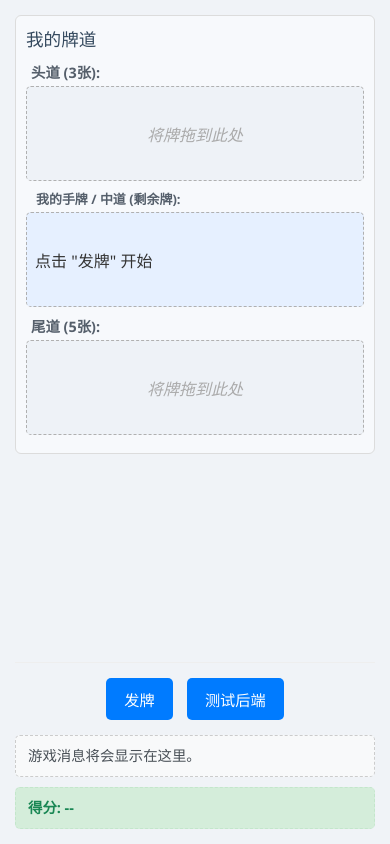
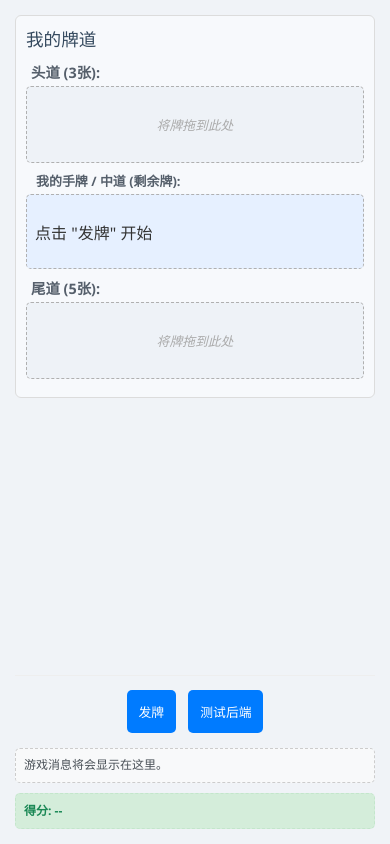
Before and after one commit to wen952888/cdd, a PHP site: page / in a window 390 px wide. Run offline with PHP 8.4, Linux system fonts and the light colour scheme.

Commit message:
Update style.css

```diff
--- a/frontend/css/style.css
+++ b/frontend/css/style.css
@@ -77,52 +78,51 @@ html, body {
 
 .hand-row, #player-hand.hand-row {
     display: flex;
-    flex-wrap: wrap; /* Allow cards to wrap to next line */
-    /* justify-content: center; /* Center cards if space allows, or flex-start */
-    justify-content: flex-start; /* Align cards to the start for a more standard look */
-    align-items: center; /* Vertically align cards in a row */
-    gap: 6px;
-    min-height: 95px; /* Adjust based on responsive card height */
+    flex-wrap: wrap;
+    justify-content: flex-start; /* Align cards to the start */
+    align-items: center;
+    gap: clamp(4px, 1vw, 6px); /* Responsive gap */
+    min-height: clamp(75px, 11vw, 100px); /* Responsive min-height based on card height */
     padding: 8px;
     border: 1px dashed #b0b0b0;
     border-radius: 5px;
     background-color: #eef2f7;
     margin-bottom: 8px;
-    width: 100%; /* Make rows take full width of player-area */
+    width: 100%;
     box-sizing: border-box;
 }
 
-#player-hand.player-hand {
+#player-hand.player-hand { /* Specific style for the initial hand area */
     background-color: #e6f0ff;
 }
-#player-hand.is-middle-row-style {
-    border-color: #86b7fe;
+#player-hand.is-middle-row-style { /* When player-hand becomes the middle row */
+    border-color: #86b7fe; /* Highlight border */
+    /* background-color: #e0f0e0; /* Optional: change background */
 }
 
 .hand-row:empty::after, #player-hand.hand-row:empty::after {
     content: "将牌拖到此处";
     color: #aaa;
     font-style: italic;
-    /* display: block; /* Flex items are block-like by default */
-    width: 100%; /* Ensure the placeholder text spans the full width */
+    width: 100%;
     text-align: center;
-    padding: 20px 0;
-    /* flex-grow: 1; /* Allow placeholder to fill space if row is flex container */
+    padding: clamp(10px, 3vh, 20px) 0; /* Responsive padding */
+    font-size: clamp(0.8em, 2vw, 0.9em);
 }
 #player-hand.hand-row:empty::after {
     content: "请点击“发牌”";
 }
 
 
-/* --- CSS Poker Card Style (Using responsive clamp) --- */
+/* --- CSS Poker Card Style (Responsive) --- */
 .card-css {
-    width: clamp(50px, 6.5vw, 70px); /* min, preferred (adjust % based on 13 cards + gaps fitting), max */
-    height: clamp(70px, 9vw, 100px);
+    width: clamp(45px, 6vw, 65px); /* min, preferred (adjust % based on 13 cards + gaps), max */
+    height: clamp(65px, 8.5vw, 95px);
     background-color: white;
     border: 1px solid #999;
     color: black;
-    border-radius: 5px;
-    box-shadow: 1px 1px 3px rgba(0,0,0,0.15);
+    border-radius: 4px; /* Slightly smaller radius for smaller cards */
+    box-shadow: 1px 1px 2px rgba(0,0,0,0.1);
     position: relative;
     font-family: 'Georgia', serif;
     overflow: hidden;
@@ -181,27 +184,26 @@ html, body {
     box-shadow: 0 4px 10px rgba(0,0,0,0.25);
 }
 
-/* --- Controls and Message Area (remains largely the same, ensure they are full width or centered) --- */
+/* --- Controls and Message Area --- */
 .controls {
-    margin-top: auto; /* Push controls to the bottom if space-between is used on game-container */
+    margin-top: auto; /* Pushes to bottom if player-area has flex-grow:1 or game-container is space-between */
     padding-top: 10px;
     border-top: 1px solid #eee;
     flex-shrink: 0;
-    width: 100%; /* Make controls section take full width */
+    width: 100%;
     box-sizing: border-box;
 }
 .controls button {
-    padding: 10px 18px; /* Slightly larger buttons again */
-    margin: 5px;
+    padding: clamp(8px, 1.5vh, 12px) clamp(12px, 2.5vw, 20px); /* Responsive padding */
+    margin: clamp(3px, 0.5vh, 5px) clamp(4px, 0.8vw, 6px); /* Responsive margin */
     border: none;
     border-radius: 5px;
     background-color: #007bff;
     color: white;
     cursor: pointer;
-    font-size: 0.95em;
+    font-size: clamp(0.8em, 2.2vw, 1em); /* Responsive font size */
     transition: background-color 0.2s ease, box-shadow 0.2s ease;
 }
-/* ... (rest of button styles remain the same) ... */
 .controls button:hover:not(:disabled) { background-color: #0056b3; box-shadow: 0 2px 5px rgba(0,0,0,0.1); }
 .controls button:disabled { background-color: #cccccc; cursor: not-allowed; opacity: 0.7; }
 .controls button:active:not(:disabled) { background-color: #004085; }
@@ -209,38 +211,54 @@ html, body {
 
 .message-area, .score-area {
     margin-top: 10px;
-    padding: 10px 12px;
+    padding: clamp(6px, 1vh, 10px) clamp(8px, 1.5vw, 12px); /* Responsive padding */
     border: 1px dashed #ccc;
-    min-height: 22px;
+    min-height: 20px;
     line-height: 1.4;
     background-color: #f8f9fa;
     border-radius: 5px;
-    font-size: 0.9em;
+    font-size: clamp(0.75em, 2vw, 0.9em); /* Responsive font size */
     color: #495057;
     text-align: left;
     flex-shrink: 0;
-    width: 100%; /* Make message/score areas take full width */
+    width: 100%;
     box-sizing: border-box;
 }
-/* ... (rest of message/score styles remain the same) ... */
 .message-area.error { background-color: #f8d7da; color: #721c24; border-color: #f5c6cb; }
 .message-area.info { background-color: #d1ecf1; color: #0c5460; border-color: #bee5eb; }
 .score-area { font-weight: bold; color: #198754; background-color: #d4edda; border-color: #c3e6cb; }
 
 
-.droppable-area.daoshui-warning { /* remains the same */
+.droppable-area.daoshui-warning {
     border-color: #dc3545 !important;
     background-color: #f8d7da !important;
 }
-/* ... (daoshui text color styles remain the same) ... */
 .droppable-area.daoshui-warning .hand-row-label span,
-#middle-hand-header-container.daoshui-warning #middle-eval-text {
+#middle-hand-header-container.daoshui-warning #middle-eval-text, /* Assuming container gets class */
+#middle-hand-header-container.daoshui-warning #middle-hand-header { /* For the h3 itself */
     color: #dc3545 !important;
 }
-#middle-hand-header-container.daoshui-warning #middle-hand-header {
-     color: #dc3545 !important;
+/* If only #player-hand gets the daoshui-warning class: */
+#player-hand.daoshui-warning + #middle-hand-header-container #middle-eval-text,
+#player-hand.daoshui-warning + #middle-hand-header-container #middle-hand-header {
+    /* This selector is tricky if header is before player-hand. JS should target header directly. */
 }
 
-#player-hand.is-middle-row-style { /* remains the same */
-    border-color: #86b7fe;
+
+/* Styles for the Orientation Message Overlay (ID defined in JS: ORIENTATION_MESSAGE_ID) */
+/* These are largely backup, as JS applies styles directly for the overlay */
+#orientation-message-overlay {
+    /* display: none;  JS controls this */
+    /* position: fixed;
+    top: 0; left: 0; width: 100vw; height: 100vh;
+    background-color: rgba(0, 0, 0, 0.95);
+    color: white; z-index: 10000;
+    justify-content: center; align-items: center; text-align: center;
+    font-family: 'Segoe UI', Tahoma, Geneva, Verdana, sans-serif; */
 }
+
+/* Keyframes for the icon rotation (can be defined here or added by JS) */
+/* @keyframes rotateDeviceIcon {
+    0%, 100% { transform: rotate(0deg); }
+    50% { transform: rotate(-90deg); }
+} */
```
Also changed, not shown: other parts of frontend/css/style.css (+31 -27 lines).
